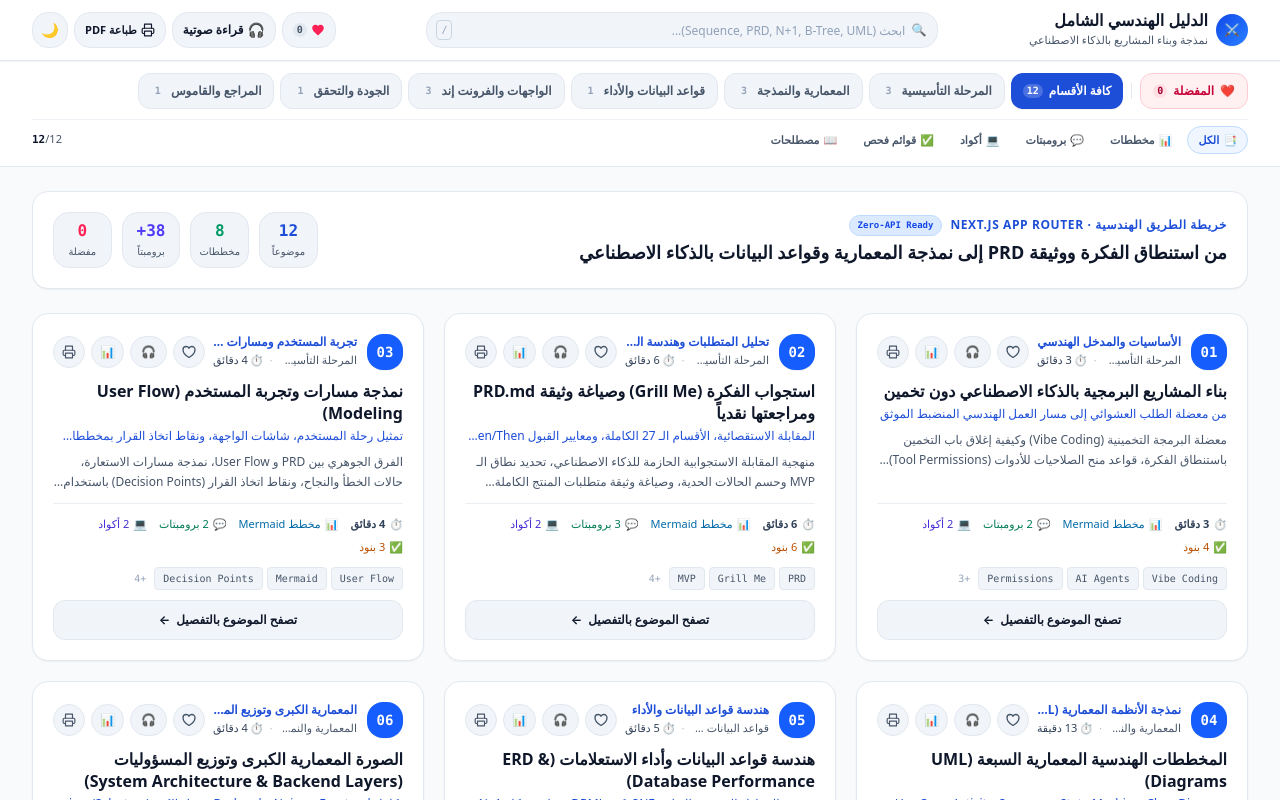
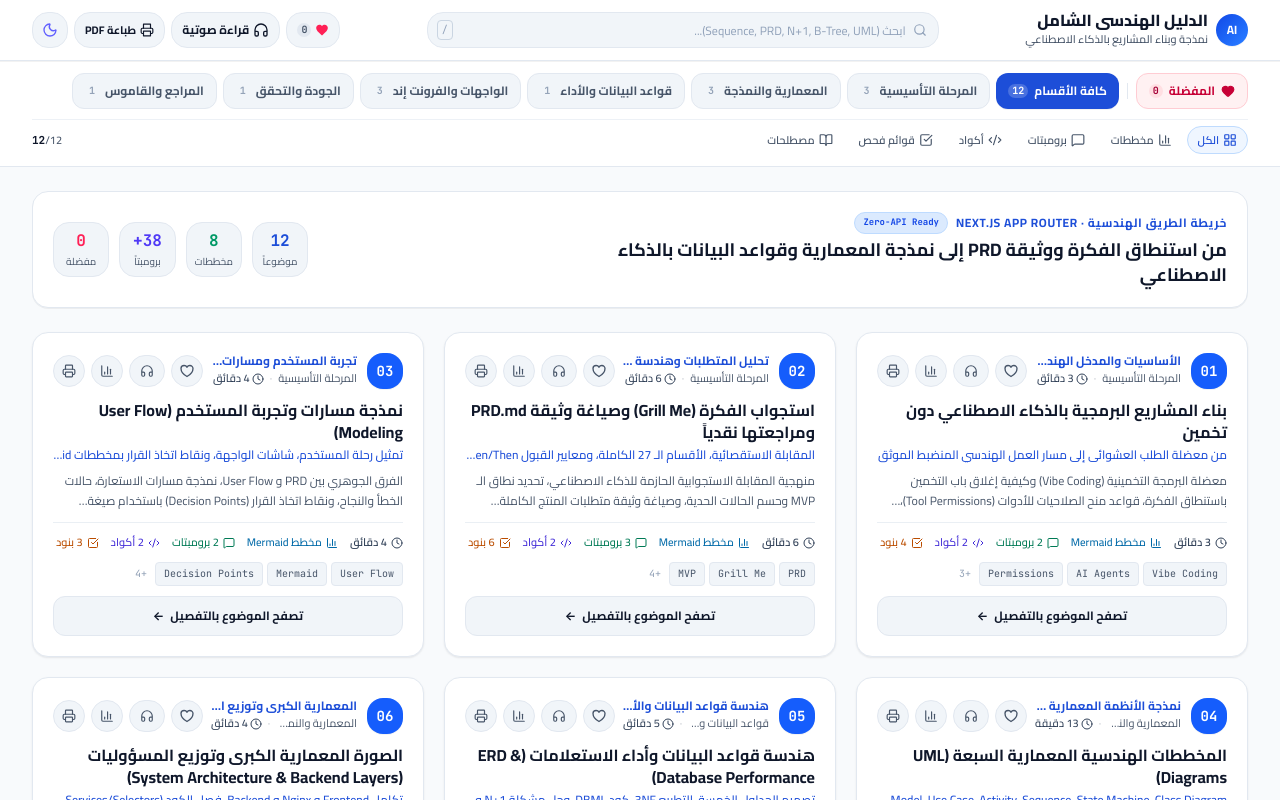
Before and after one commit to MahmoudAlmodalal/Ai_agents, a Next.js app: page / in a window 1280 px wide. Shown: the top 800 px of the page. Built offline with nearby package versions, Linux system fonts and the light colour scheme.

Commit message:
inhansment uiux

```diff
--- a/src/app/globals.css
+++ b/src/app/globals.css
@@ -1,3 +1,4 @@
+@import url('https://fonts.googleapis.com/css2?family=Cairo:wght@400;500;600;700;800&family=JetBrains+Mono:wght@400;500;700&display=swap');
 @import "tailwindcss";
 @import "./responsive.css";
 
@@ -57,6 +58,16 @@
   --shadow-sm: 0 1px 2px 0 rgb(0 0 0 / 0.05);
   --shadow-md: 0 4px 6px -1px rgb(0 0 0 / 0.1), 0 2px 4px -2px rgb(0 0 0 / 0.1);
   --shadow-lg: 0 10px 15px -3px rgb(0 0 0 / 0.1), 0 4px 6px -4px rgb(0 0 0 / 0.1);
+
+  /* Enhanced Gradient & Glass Tokens */
+  --gradient-brand: linear-gradient(135deg, #1d4ed8 0%, #3b82f6 50%, #06b6d4 100%);
+  --gradient-card-hover: linear-gradient(135deg, rgba(59,130,246,0.08) 0%, rgba(6,182,212,0.05) 100%);
+  --shadow-card: 0 1px 3px rgba(15,23,42,0.04), 0 1px 2px rgba(15,23,42,0.06);
+  --shadow-card-hover: 0 10px 25px -5px rgba(59,130,246,0.12), 0 4px 10px -4px rgba(15,23,42,0.08);
+  --shadow-modal: 0 25px 50px -12px rgba(0,0,0,0.25), 0 0 0 1px rgba(0,0,0,0.05);
+  --glass-bg: rgba(255,255,255,0.7);
+  --glass-border: rgba(255,255,255,0.2);
+  --glass-blur: 12px;
 }
 
 [data-theme="dark"] {
@@ -96,6 +107,14 @@
   --code-header-bg: #111827;
   --code-text: #f3f4f6;
   --code-border: #1f2937;
+
+  --gradient-card-hover: linear-gradient(135deg, rgba(59,130,246,0.12) 0%, rgba(6,182,212,0.08) 100%);
+  --shadow-card: 0 1px 3px rgba(0,0,0,0.2), 0 1px 2px rgba(0,0,0,0.15);
+  --shadow-card-hover: 0 10px 25px -5px rgba(59,130,246,0.2), 0 4px 10px -4px rgba(0,0,0,0.3);
+  --shadow-modal: 0 25px 50px -12px rgba(0,0,0,0.5), 0 0 0 1px rgba(255,255,255,0.05);
+  --glass-bg: rgba(17,24,39,0.75);
+  --glass-border: rgba(255,255,255,0.08);
+  --glass-blur: 12px;
 }
 
 /* Base Styles */
@@ -454,6 +473,72 @@ details.example-accordion > .example-body {
   border-top: 1px solid var(--border-color);
 }
 
+/* Card Hover Glow Border Effect */
+.topic-card {
+  position: relative;
+  transition: all 0.3s cubic-bezier(0.25, 0.46, 0.45, 0.94);
+  box-shadow: var(--shadow-card);
+}
+.topic-card:hover {
+  box-shadow: var(--shadow-card-hover);
+}
+.topic-card::before {
+  content: '';
+  position: absolute;
+  inset: 0;
+  border-radius: inherit;
+  padding: 1px;
+  background: linear-gradient(135deg, transparent, rgba(59,130,246,0.3), transparent);
+  -webkit-mask: linear-gradient(#fff 0 0) content-box, linear-gradient(#fff 0 0);
+  mask: linear-gradient(#fff 0 0) content-box, linear-gradient(#fff 0 0);
+  mask-composite: exclude;
+  -webkit-mask-composite: xor;
+  opacity: 0;
+  transition: opacity 0.3s;
+  pointer-events: none;
+}
+.topic-card:hover::before {
+  opacity: 1;
+}
+
+/* Reading Progress Shimmer */
+.reading-progress-bar {
+  background: linear-gradient(
+    90deg,
+    var(--brand-primary) 0%,
+    #06b6d4 50%,
+    #10b981 100%
+  );
+  background-size: 200% 100%;
+  animation: progress-shimmer 3s ease-in-out infinite;
+}
+@keyframes progress-shimmer {
+  0%, 100% { background-position: 0% 50%; }
+  50% { background-position: 100% 50%; }
+}
+
+/* Equalizer Animation Bars */
+@keyframes equalizer-1 {
+  0%, 100% { height: 4px; }
+  50% { height: 16px; }
+}
+@keyframes equalizer-2 {
+  0%, 100% { height: 8px; }
+  50% { height: 12px; }
+}
+@keyframes equalizer-3 {
+  0%, 100% { height: 6px; }
+  50% { height: 18px; }
+}
+.equalizer-bar-1 { animation: equalizer-1 0.8s ease-in-out infinite; }
+.equalizer-bar-2 { animation: equalizer-2 0.8s ease-in-out infinite 0.15s; }
+.equalizer-bar-3 { animation: equalizer-3 0.8s ease-in-out infinite 0.3s; }
+
+@media (prefers-reduced-motion: reduce) {
+  .reading-progress-bar { animation: none; }
+  .equalizer-bar-1, .equalizer-bar-2, .equalizer-bar-3 { animation: none; }
+}
+
 /* Professional Print / Export PDF Stylesheet */
 @media print {
   @page {
--- a/src/app/page.tsx
+++ b/src/app/page.tsx
@@ -1,6 +1,8 @@
 'use client';
 
 import React from 'react';
+import { motion, AnimatePresence } from 'motion/react';
+import { Search, HeartCrack } from 'lucide-react';
 import { TOPICS } from '@/src/data/topicsData.ts';
 import { TopicCategory, ContentType, TopicItem } from '@/src/types/topic.ts';
 import { normalizeArabic, stripHtml } from '@/src/utils/searchUtils.ts';
@@ -298,7 +300,7 @@ export default function HomePage() {
       />
 
       {/* 3. Main Topic Explorer */}
-      <main className="page-shell flex-1 max-w-7xl w-full mx-auto px-3 sm:px-6 lg:px-8 py-3.5 sm:py-6">
+      <main className={`page-shell flex-1 max-w-7xl w-full mx-auto px-3 sm:px-6 lg:px-8 py-3.5 sm:py-6 ${isTTSActive ? 'pb-24' : ''}`}>
         {/* Favorites Active Banner */}
         {showFavoritesOnly && (
           <div className="mb-4 p-3 rounded-xl bg-rose-50 dark:bg-rose-950/40 border border-rose-200 dark:border-rose-900/50 flex items-center justify-between gap-3 text-xs">
@@ -374,9 +376,21 @@ export default function HomePage() {
         {/* Dynamic Topic Grid */}
         {filteredTopics.length > 0 ? (
           <div className="grid grid-cols-1 md:grid-cols-2 lg:grid-cols-3 gap-3 sm:gap-5">
-            {filteredTopics.map((topic) => (
+            <AnimatePresence mode="popLayout">
+              {filteredTopics.map((topic, index) => (
+                <motion.div
+                  key={topic.id}
+                  initial={{ opacity: 0, y: 20, scale: 0.95 }}
+                  animate={{ opacity: 1, y: 0, scale: 1 }}
+                  exit={{ opacity: 0, scale: 0.95 }}
+                  transition={{
+                    duration: 0.35,
+                    delay: index * 0.04,
+                    ease: [0.25, 0.46, 0.45, 0.94]
+                  }}
+                  layout
+                >
                   <TopicCard
-                key={topic.id}
                     topic={topic}
                     searchQuery={searchQuery}
                     onOpenTopic={handleOpenTopic}
@@ -385,14 +399,20 @@ export default function HomePage() {
                     isBookmarked={bookmarks.includes(topic.id)}
                     onToggleBookmark={handleToggleBookmark}
                   />
+                </motion.div>
               ))}
+            </AnimatePresence>
           </div>
         ) : showFavoritesOnly ? (
           /* Empty Favorites State */
           <div className="text-center py-12 px-4 bg-[var(--bg-surface)] border border-[var(--border-color)] rounded-2xl shadow-2xs">
-            <span className="text-4xl mb-3 block" aria-hidden="true">
-              💔
-            </span>
+            <motion.div
+              animate={{ y: [0, -6, 0] }}
+              transition={{ duration: 2.5, repeat: Infinity, ease: "easeInOut" }}
+              className="mb-3 flex justify-center"
+            >
+              <HeartCrack className="w-10 h-10 text-rose-400" />
+            </motion.div>
             <h3 className="text-sm sm:text-base font-bold text-[var(--text-main)] mb-1">
               قائمة المفضلة فارغة حالياً
             </h3>
@@ -409,9 +429,13 @@ export default function HomePage() {
         ) : (
           /* Empty Search State */
           <div className="text-center py-10 px-4 bg-[var(--bg-surface)] border border-[var(--border-color)] rounded-2xl shadow-2xs">
-            <span className="text-3xl mb-2 block" aria-hidden="true">
-              🔍
-            </span>
+            <motion.div
+              animate={{ y: [0, -6, 0] }}
+              transition={{ duration: 2.5, repeat: Infinity, ease: "easeInOut" }}
+              className="mb-2 flex justify-center"
+            >
+              <Search className="w-10 h-10 text-[var(--text-faint)]" />
+            </motion.div>
             <h3 className="text-sm sm:text-base font-bold text-[var(--text-main)] mb-1">
               لم نعثر على نتائج مطابقة
             </h3>
@@ -443,6 +467,7 @@ export default function HomePage() {
       </footer>
 
       {/* 5. Deep Detail Reader Modal */}
+      <AnimatePresence>
       {activeTopic && (
         <TopicDetailModal
           topic={activeTopic}
@@ -456,8 +481,10 @@ export default function HomePage() {
           onToggleBookmark={handleToggleBookmark}
         />
       )}
+      </AnimatePresence>
 
       {/* 6. Floating Audio Narration Bar */}
+      <AnimatePresence>
       {isTTSActive && (
         <AudioPlayerBar
           currentTopic={ttsCurrentTopic}
@@ -489,6 +516,7 @@ export default function HomePage() {
           }}
         />
       )}
+      </AnimatePresence>
     </>
   );
 }
--- a/src/components/FilterToolbar.tsx
+++ b/src/components/FilterToolbar.tsx
@@ -1,4 +1,5 @@
 import React from 'react';
+import { LayoutGrid, BarChart3, MessageSquare, Code2, CheckSquare, BookOpen, Heart } from 'lucide-react';
 import { TopicCategory, ContentType } from '@/src/types/topic.ts';
 
 interface FilterToolbarProps {
@@ -25,13 +26,22 @@ const CATEGORIES: { id: TopicCategory; label: string; count: number }[] = [
   { id: 'reference', label: 'المراجع والقاموس', count: 1 },
 ];
 
-const CONTENT_TYPES: { id: ContentType; label: string; icon: string }[] = [
-  { id: 'all', label: 'الكل', icon: '📑' },
-  { id: 'diagram', label: 'مخططات', icon: '📊' },
-  { id: 'prompt', label: 'برومبتات', icon: '💬' },
-  { id: 'code', label: 'أكواد', icon: '💻' },
-  { id: 'checklist', label: 'قوائم فحص', icon: '✅' },
-  { id: 'glossary', label: 'مصطلحات', icon: '📖' },
+const CONTENT_TYPE_ICONS: Record<ContentType, React.ReactNode> = {
+  all: <LayoutGrid className="w-3.5 h-3.5" />,
+  diagram: <BarChart3 className="w-3.5 h-3.5" />,
+  prompt: <MessageSquare className="w-3.5 h-3.5" />,
+  code: <Code2 className="w-3.5 h-3.5" />,
+  checklist: <CheckSquare className="w-3.5 h-3.5" />,
+  glossary: <BookOpen className="w-3.5 h-3.5" />,
+};
+
+const CONTENT_TYPES: { id: ContentType; label: string }[] = [
+  { id: 'all', label: 'الكل' },
+  { id: 'diagram', label: 'مخططات' },
+  { id: 'prompt', label: 'برومبتات' },
+  { id: 'code', label: 'أكواد' },
+  { id: 'checklist', label: 'قوائم فحص' },
+  { id: 'glossary', label: 'مصطلحات' },
 ];
 
 export const FilterToolbar: React.FC<FilterToolbarProps> = ({
@@ -67,7 +77,7 @@ export const FilterToolbar: React.FC<FilterToolbarProps> = ({
                 : 'bg-rose-50 dark:bg-rose-950/30 text-rose-700 dark:text-rose-400 border border-rose-200 dark:border-rose-900/50 hover:bg-rose-100 dark:hover:bg-rose-900/40'
             }`}
           >
-            <span>❤️</span>
+            <Heart className="w-3.5 h-3.5 fill-current" />
             <span>المفضلة</span>
             <span
               className={`text-[10px] px-1 rounded-md font-mono ${
@@ -123,7 +133,7 @@ export const FilterToolbar: React.FC<FilterToolbarProps> = ({
                       : 'border-transparent text-[var(--text-muted)] hover:text-[var(--text-main)] hover:bg-[var(--bg-card-subtle)]'
                   }`}
                 >
-                  <span>{type.icon}</span>
+                  {CONTENT_TYPE_ICONS[type.id]}
                   <span>{type.label}</span>
                 </button>
               );
--- a/src/components/SearchHeader.tsx
+++ b/src/components/SearchHeader.tsx
@@ -1,4 +1,6 @@
 import React from 'react';
+import { motion, AnimatePresence } from 'motion/react';
+import { Search, Headphones, Sun, Moon, Printer, Heart } from 'lucide-react';
 
 interface SearchHeaderProps {
   searchQuery: string;
@@ -59,7 +61,7 @@ export const SearchHeader: React.FC<SearchHeaderProps> = ({
           {/* Brand Wordmark (Right in RTL) */}
           <div className="flex items-center gap-2 min-w-0 shrink-0">
             <span className="w-7 h-7 sm:w-8 sm:h-8 rounded-lg bg-linear-to-br from-blue-700 to-blue-500 text-white font-bold text-xs flex items-center justify-center shrink-0 shadow-2xs select-none">
-              ⚔️
+              AI
             </span>
             <div className="min-w-0">
               <span className="text-sm sm:text-base font-extrabold text-[var(--text-main)] truncate block leading-tight">
@@ -74,9 +76,7 @@ export const SearchHeader: React.FC<SearchHeaderProps> = ({
           {/* Center Search on Desktop (Hidden on mobile) */}
           <div className="hidden md:flex flex-1 max-w-md lg:max-w-lg mx-4">
             <div className="relative w-full flex items-center">
-              <span className="absolute right-3 text-slate-400 pointer-events-none text-xs" aria-hidden="true">
-                🔍
-              </span>
+              <Search className="absolute right-3 text-slate-400 pointer-events-none w-3.5 h-3.5" aria-hidden="true" />
               <input
                 type="text"
                 value={searchQuery}
@@ -112,7 +112,7 @@ export const SearchHeader: React.FC<SearchHeaderProps> = ({
               title="البحث في المواضيع"
               aria-label="البحث"
             >
-              🔍
+              <Search className="w-4 h-4" />
             </button>
 
             {/* Favorites View Toggle Button */}
@@ -154,7 +154,7 @@ export const SearchHeader: React.FC<SearchHeaderProps> = ({
               title="القارئ الصوتي الذكي (Web Speech API)"
               aria-label="القارئ الصوتي"
             >
-              <span className="text-sm">🎧</span>
+              <Headphones className="w-4 h-4" />
               <span className="hidden lg:inline">{isTTSActive ? 'صوت نشط' : 'قراءة صوتية'}</span>
             </button>
 
@@ -174,24 +174,41 @@ export const SearchHeader: React.FC<SearchHeaderProps> = ({
             </button>
 
             {/* Theme Toggle */}
-            <button
+            <motion.button
               onClick={onToggleTheme}
-              className="w-9 h-9 rounded-lg border border-[var(--border-color)] bg-[var(--bg-card-subtle)] text-[var(--text-main)] hover:bg-[var(--border-color)] transition-colors flex items-center justify-center text-sm cursor-pointer"
+              whileTap={{ scale: 0.9 }}
+              className="w-9 h-9 rounded-lg border border-[var(--border-color)] bg-[var(--bg-card-subtle)] text-[var(--text-main)] hover:bg-[var(--border-color)] transition-colors flex items-center justify-center text-sm cursor-pointer overflow-hidden"
               title="تبديل النمط النهاري / الليلي"
               aria-label="تبديل النمط"
             >
-              {isDark ? '☀️' : '🌙'}
-            </button>
+              <AnimatePresence mode="wait" initial={false}>
+                <motion.div
+                  key={isDark ? 'sun' : 'moon'}
+                  initial={{ rotate: -90, opacity: 0, scale: 0.5 }}
+                  animate={{ rotate: 0, opacity: 1, scale: 1 }}
+                  exit={{ rotate: 90, opacity: 0, scale: 0.5 }}
+                  transition={{ duration: 0.2 }}
+                >
+                  {isDark ? <Sun className="w-4 h-4 text-amber-400" /> : <Moon className="w-4 h-4 text-indigo-500" />}
+                </motion.div>
+              </AnimatePresence>
+            </motion.button>
           </div>
         </div>
 
         {/* Collapsible Mobile Search Bar (Only shown on mobile when toggled or search has text) */}
+        <AnimatePresence>
         {isMobileSearchOpen && (
-          <div className="mobile-search md:hidden pb-2.5 pt-1 border-t border-[var(--border-color)]/60 animate-in fade-in slide-in-from-top-2 duration-150">
+          <motion.div
+            initial={{ height: 0, opacity: 0 }}
+            animate={{ height: "auto", opacity: 1 }}
+            exit={{ height: 0, opacity: 0 }}
+            transition={{ duration: 0.2, ease: "easeOut" }}
+            className="mobile-search md:hidden overflow-hidden"
+          >
+            <div className="pb-2.5 pt-1 border-t border-[var(--border-color)]/60">
               <div className="relative flex items-center">
-              <span className="absolute right-3 text-slate-400 pointer-events-none text-xs" aria-hidden="true">
-                🔍
-              </span>
+                <Search className="absolute right-3 text-slate-400 pointer-events-none w-3.5 h-3.5" aria-hidden="true" />
                 <input
                   ref={searchInputRef}
                   type="text"
@@ -210,7 +227,9 @@ export const SearchHeader: React.FC<SearchHeaderProps> = ({
                 )}
               </div>
             </div>
+          </motion.div>
         )}
+        </AnimatePresence>
       </div>
     </header>
   );
--- a/src/components/TopicCard.tsx
+++ b/src/components/TopicCard.tsx
@@ -1,4 +1,6 @@
 import React from 'react';
+import { motion } from 'motion/react';
+import { Clock, BarChart3, MessageSquare, Code2, CheckSquare, Headphones, Volume2, Printer } from 'lucide-react';
 import { TopicItem } from '@/src/types/topic.ts';
 import { normalizeArabic, formatReadingTime } from '@/src/utils/searchUtils.ts';
 
@@ -71,7 +73,7 @@ export const TopicCard: React.FC<TopicCardProps> = ({
                 <span className="truncate">{topic.categoryName}</span>
                 <span aria-hidden="true" className="opacity-40 shrink-0">·</span>
                 <span className="inline-flex items-center gap-0.5 text-slate-700 dark:text-slate-300 font-medium shrink-0" title={`وقت القراءة التقديري: ${formatReadingTime(topic.readingTimeMinutes)}`}>
-                  <span>⏱️</span>
+                  <Clock className="w-3 h-3" />
                   <span>{formatReadingTime(topic.readingTimeMinutes)}</span>
                 </span>
               </div>
@@ -91,10 +93,12 @@ export const TopicCard: React.FC<TopicCardProps> = ({
               title={isBookmarked ? 'إزالة من المفضلة' : 'حفظ في المفضلة'}
               aria-label={isBookmarked ? 'إزالة من المفضلة' : 'حفظ في المفضلة'}
             >
-              <svg
+              <motion.svg
                 xmlns="http://www.w3.org/2000/svg"
                 viewBox="0 0 24 24"
-                className={`w-4 h-4 transition-transform active:scale-75 ${
+                animate={isBookmarked ? { scale: [1, 1.3, 1] } : { scale: 1 }}
+                transition={{ type: "spring", stiffness: 500, damping: 15 }}
+                className={`w-4 h-4 ${
                   isBookmarked ? 'fill-current text-rose-500' : 'fill-none stroke-current stroke-2'
                 }`}
               >
@@ -103,7 +107,7 @@ export const TopicCard: React.FC<TopicCardProps> = ({
                   strokeLinejoin="round"
                   d="M21 8.25c0-2.485-2.099-4.5-4.688-4.5-1.935 0-3.597 1.126-4.312 2.733-.715-1.607-2.377-2.733-4.313-2.733C5.1 3.75 3 5.765 3 8.25c0 7.22 9 12 9 12s9-4.78 9-12z"
                 />
-              </svg>
+              </motion.svg>
             </button>
 
             {/* Quick listen button */}
@@ -117,7 +121,7 @@ export const TopicCard: React.FC<TopicCardProps> = ({
               title="الاستماع الصوتي لهذا الموضوع"
               aria-label={`الاستماع الصوتي للموضوع ${topic.number}`}
             >
-              <span className="text-xs">{isCurrentlySpeaking ? '🔊' : '🎧'}</span>
+              {isCurrentlySpeaking ? <Volume2 className="w-3.5 h-3.5" /> : <Headphones className="w-3.5 h-3.5" />}
               <span className="text-[11px] font-medium hidden xs:inline">
                 {isCurrentlySpeaking ? 'يقرأ' : 'استماع'}
               </span>
@@ -130,7 +134,7 @@ export const TopicCard: React.FC<TopicCardProps> = ({
               title="عرض المخطط البياني التفاعلي (Mermaid.js)"
               aria-label={`عرض المخطط البياني للموضوع ${topic.number}`}
             >
-              <span className="text-xs">📊</span>
+              <BarChart3 className="w-3.5 h-3.5" />
               <span className="text-[11px] font-medium hidden xs:inline">مخطط</span>
             </button>
 
@@ -144,11 +148,7 @@ export const TopicCard: React.FC<TopicCardProps> = ({
               title="طباعة أو تصدير كملف PDF"
               aria-label={`طباعة الموضوع ${topic.number} كملف PDF`}
             >
-              <svg xmlns="http://www.w3.org/2000/svg" className="w-3.5 h-3.5" viewBox="0 0 24 24" fill="none" stroke="currentColor" strokeWidth="2" strokeLinecap="round" strokeLinejoin="round">
-                <polyline points="6 9 6 2 18 2 18 9"></polyline>
-                <path d="M6 18H4a2 2 0 0 1-2-2v-5a2 2 0 0 1 2-2h16a2 2 0 0 1 2 2v5a2 2 0 0 1-2 2h-2"></path>
-                <rect x="6" y="14" width="12" height="8"></rect>
-              </svg>
+              <Printer className="w-3.5 h-3.5" />
             </button>
           </div>
         </div>
@@ -174,31 +174,31 @@ export const TopicCard: React.FC<TopicCardProps> = ({
         {/* Content Indicators */}
         <div className="flex flex-wrap items-center gap-x-3 gap-y-1 text-[11px] text-[var(--text-muted)] font-medium">
           <span className="inline-flex items-center gap-1 text-slate-700 dark:text-slate-300 font-semibold" title={`وقت القراءة التقديري: ${formatReadingTime(topic.readingTimeMinutes)}`}>
-            <span>⏱️</span>
+            <Clock className="w-3 h-3" />
             <span>{formatReadingTime(topic.readingTimeMinutes)}</span>
           </span>
           <span
             className="inline-flex items-center gap-1 text-sky-700 dark:text-sky-400 font-medium"
             title="مخططات Mermaid تفاعلية متوفرة بـ 3 زوايا هندسية (بنية النظام، مسار العمليات، تسلسل التفاعلات)"
           >
-            <span>📊</span>
+            <BarChart3 className="w-3 h-3" />
             <span>مخطط Mermaid</span>
           </span>
           {topic.promptCount > 0 && (
             <span className="inline-flex items-center gap-1 text-emerald-700 dark:text-emerald-400">
-              <span>💬</span>
+              <MessageSquare className="w-3 h-3" />
               <span>{topic.promptCount} برومبتات</span>
             </span>
           )}
           {topic.codeSnippetCount > 0 && (
             <span className="inline-flex items-center gap-1 text-indigo-700 dark:text-indigo-400">
-              <span>💻</span>
+              <Code2 className="w-3 h-3" />
               <span>{topic.codeSnippetCount} أكواد</span>
             </span>
           )}
           {topic.checklistCount > 0 && (
             <span className="inline-flex items-center gap-1 text-amber-700 dark:text-amber-400">
-              <span>✅</span>
+              <CheckSquare className="w-3 h-3" />
               <span>{topic.checklistCount} بنود</span>
             </span>
           )}
```
Also changed, not shown: src/components/AudioPlayerBar.tsx (+18 -12 lines), src/components/RecentlyViewedSection.tsx (+10 -5 lines), src/components/TopicDetailModal.tsx (+38 -15 lines), src/hooks/useScrollReveal.ts (added, +32 -0 lines), 1 other file (tests, documents, lock files or other folders). Lines whose indentation alone changed are shown as unchanged.
